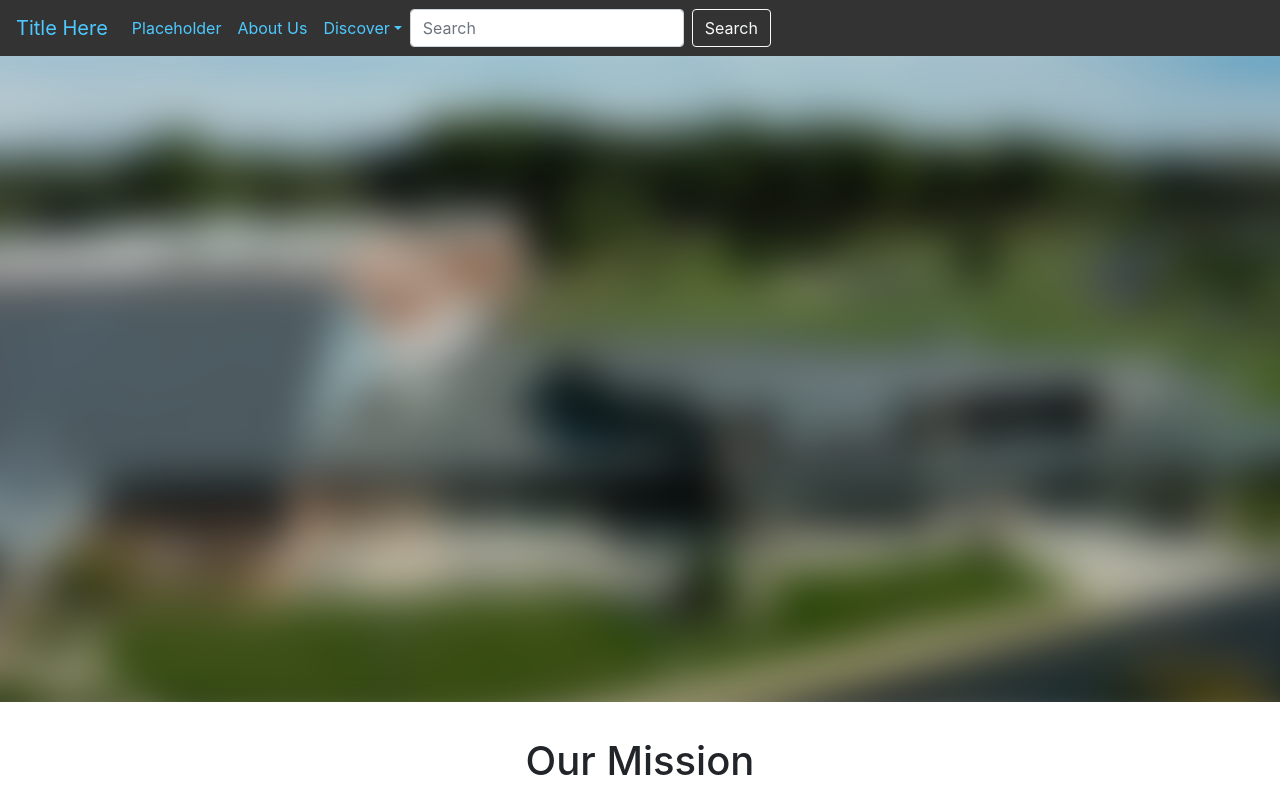
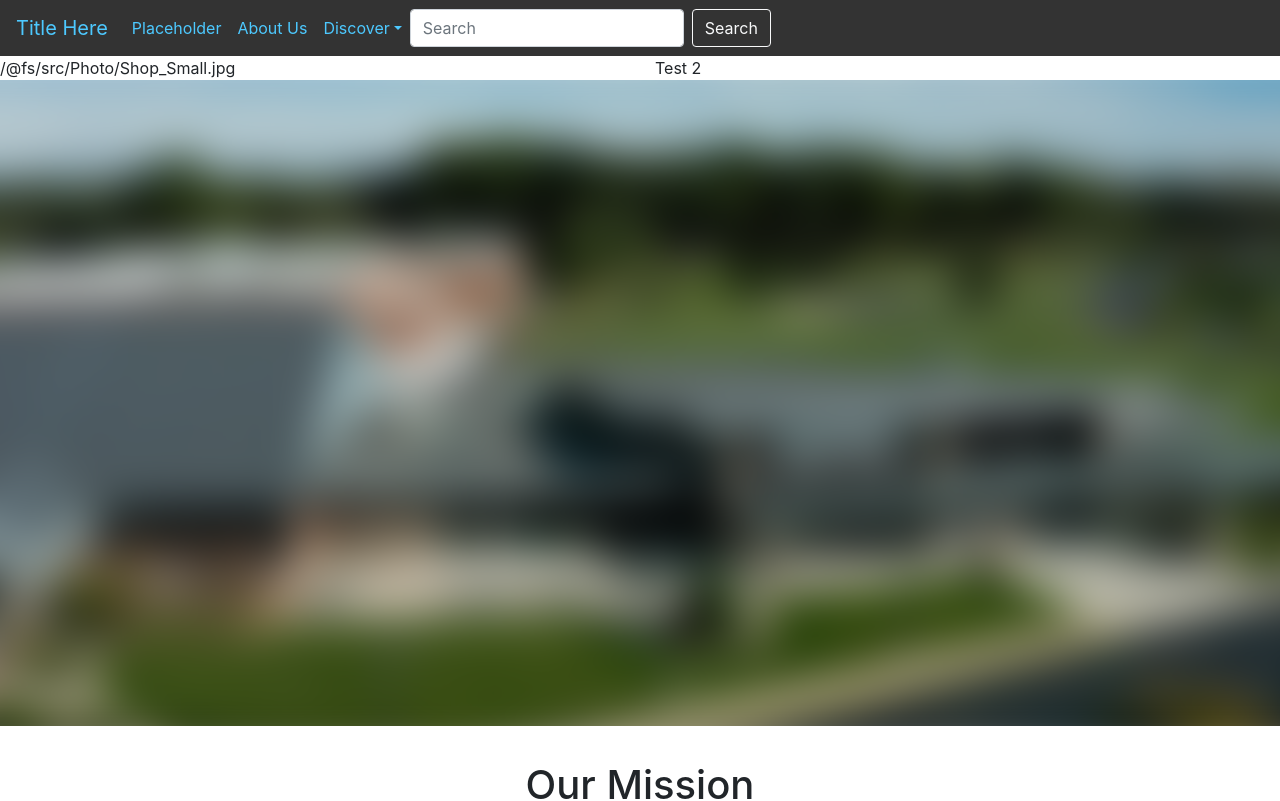
Before and after one commit to Aplank14/stc, a React (Create React App) app: page / in a window 1280 px wide. Shown: the top 801 px of the page. Built offline with nearby package versions, Linux system fonts and the light colour scheme.

Commit message:
Home Conversion

```diff
--- a/src/components/Home.js
+++ b/src/components/Home.js
@@ -1,16 +1,31 @@
 import React from 'react'
 import {Link} from 'react-router-dom'
 import Video from './Video'
+import {Container, Row, Col} from 'react-bootstrap'
+import Shop_Small_Image from '../Photo/Shop_Small.jpg'
 
 export default function Home() {
   /* Video for Home Page Background */
 
   return (
     <div>
-      <div className="ContainerFull">
+      <Row className="">
+        <Col lg={6} md={12}>
+          {Shop_Small_Image}
+        </Col>
+
+        <Col lg={6} md={12}>
+          <div>Test 2</div>
+        </Col>
+      </Row>
+
+<div className="ContainerFull">
+
         <Link to="/Cities">
           <Video />
         </Link>
+
+
       </div>
 
       <h1 align="center" className="titleMargin">
```
Also changed, not shown: src/Photo/Shop_Small.jpg (added).
